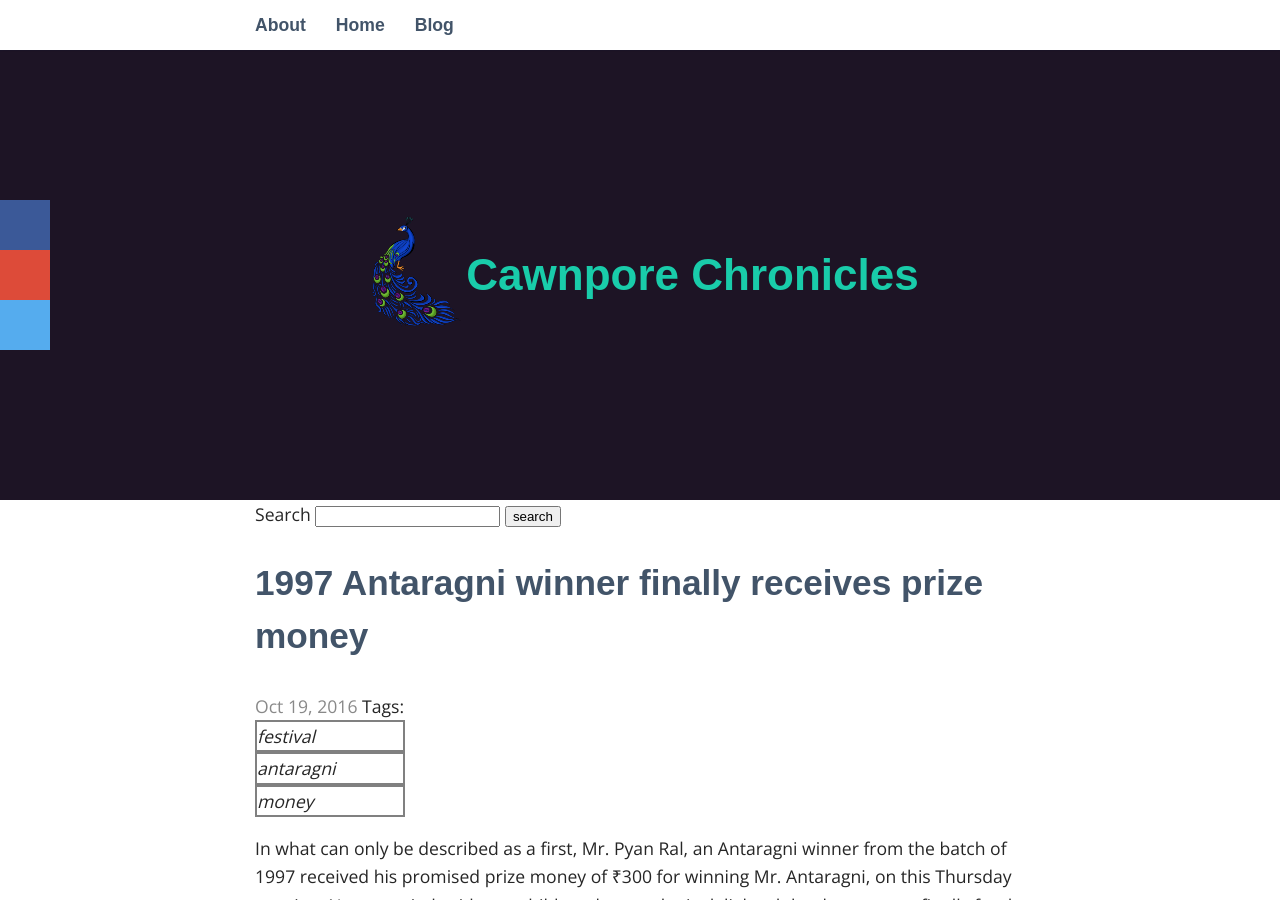
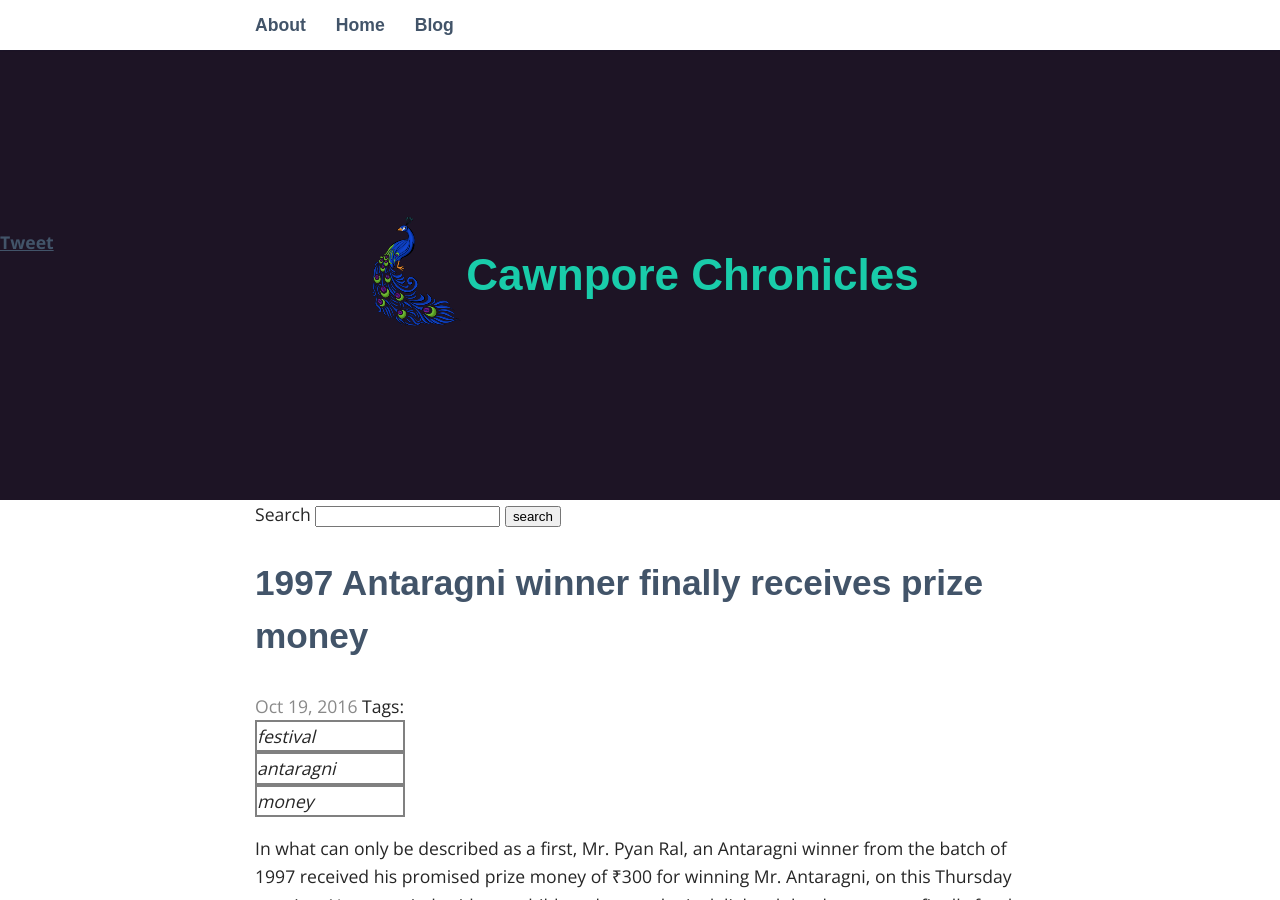
Before and after one commit to parthsharma1996/CS252_Project, a Jekyll site: the page built from CawnporeChronicles/_posts/2016-11-2-antaragni-money.markdown, in a window 1280 px wide and 900 px high. Built offline with Jekyll 4.4.1, drawn with Linux system fonts in a browser that asks for light colours; some web fonts are replaced; comment, search, counter and statistics services are not loaded.

Commit message:
Added twitter, google plus buttons to posts

```diff
--- a/CawnporeChronicles/_layouts/default.html
+++ b/CawnporeChronicles/_layouts/default.html
@@ -6,6 +6,7 @@
 
 	{% include header.html %}
 	<main>
+
     <div class="search">
 	<form action="/search.html" method="get">
 		<label for="search_box">Search</label>
@@ -19,6 +20,9 @@
 	{% include footer.html %}
 
 	</main>
+<!-- Place this tag in your head or just before your close body tag. -->
+<script src="https://apis.google.com/js/platform.js" async defer></script>
+
 </body>
 
 </html>
--- a/CawnporeChronicles/_layouts/post.html
+++ b/CawnporeChronicles/_layouts/post.html
@@ -7,11 +7,14 @@
 <!-- Floating Share Buttons Container taken from https://webdesignerhut.com/css-social-sharing-buttons-->
 <div class="socialfloat">
     <!-- Facebook Share Button -->
-    <a class="fbtn share facebook" href="#"><i class="fa fa-facebook"></i></a>
+    <!-- <a class="fbtn share facebook" href="#"><i class="fa fa-facebook"></i></a> -->
     <!-- Google Plus Share Button -->
-    <a class="fbtn share gplus" href="#"><i class="fa fa-google-plus"></i></a>
-    <!-- Twitter Share Button -->
-    <a class="fbtn share twitter" href="#"><i class="fa fa-twitter"></i></a>
+    <!-- <a class="fbtn share gplus" href="#"><i class="fa fa-google-plus"></i></a> -->
+    <!-- Place this tag where you want the share button to render. -->
+<div class="g-plus" data-action="share"></div><br>
+     <!-- Twitter Share Button -->
+    <!--a class="fbtn share twitter" href="#"><i class="fa fa-twitter"></i></a> -->
+    <a href="https://twitter.com/share" class="twitter-share-button" data-show-count="false">Tweet</a><script async src="//platform.twitter.com/widgets.js" charset="utf-8"></script>
 </div>
 Tags:
 <div class="tags">
```
